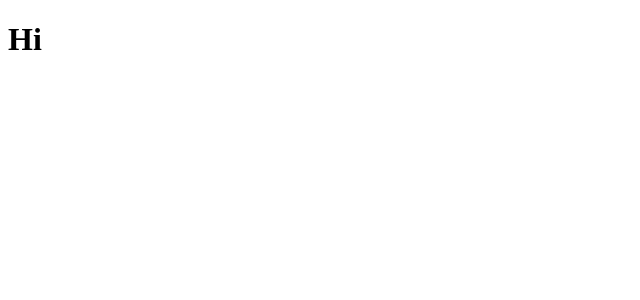
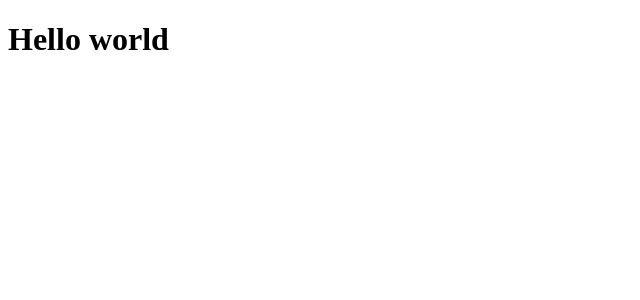
Before and after one commit to webDeveloper42/portfolio, an Angular app: page / in a window 1280 px wide. Shown: the top 300 px of the page, without its empty margins (0-640 px from the left). Built offline with nearby package versions, Linux system fonts and the light colour scheme.

Commit message:
build test

```diff
--- a/src/app/app.html
+++ b/src/app/app.html
@@ -1,2 +1,2 @@
-<h1>Hi</h1>
+<h1>Hello world</h1>
 <router-outlet />
```
